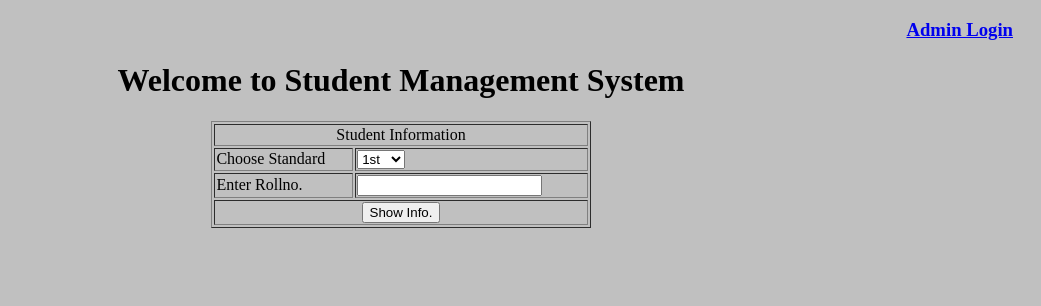
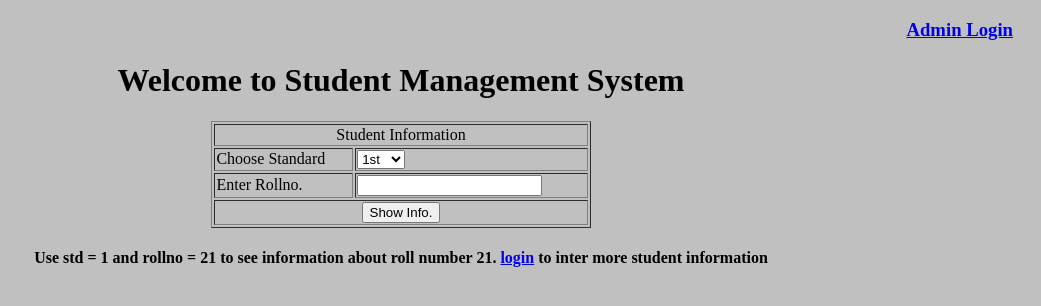
Before and after one commit to Deepak123bharat/Student-management-system-using-php, a PHP site: page / in a window 1280 px wide. Shown: the top 306 px of the page, without its empty margins (239-1280 px from the left). Run offline with PHP 8.4, Linux system fonts and the light colour scheme.

Commit message:
Update index.php

```diff
--- a/stu_ms/index.php
+++ b/stu_ms/index.php
@@ -57,3 +57,4 @@ if(isset($_POST['submit']))
 	showdetails($standard,$rollno);
 }
 ?>
+<h4 align="center">Use std = 1 and rollno = 21 to see information about roll number 21. <a href="login.php">login</a> to inter more student information</h4>
```
